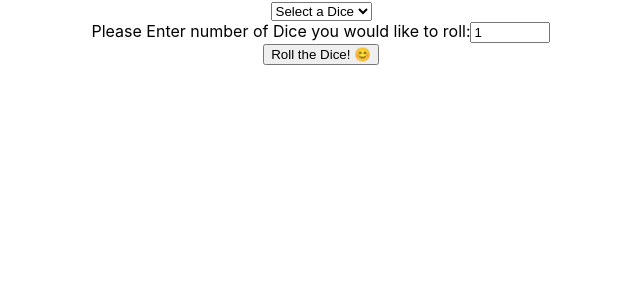
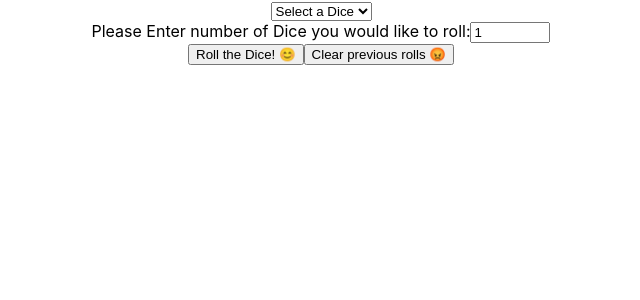
Before and after one commit to nonconventional/dice-roller, a React (Create React App) app: page / in a window 1280 px wide. Shown: the top 300 px of the page, without its empty margins (319-959 px from the left). Built offline with nearby package versions, Linux system fonts and the light colour scheme.

Commit message:
Clear rolls button (#9)
added button to clear dice rolls

```diff
--- a/src/App.js
+++ b/src/App.js
@@ -16,7 +16,7 @@ class App extends Component {
     });
   };
 
-  handleClick = event => {
+  handleRollClick = event => {
     event.preventDefault();
 
     const { numDice, numSides } = this.state;
@@ -30,6 +30,12 @@ class App extends Component {
     this.setState({ diceRolls });
   };
 
+  handleClearClick = event => {
+    event.preventDefault();
+
+    this.setState({ diceRolls: [] });
+  };
+
   render() {
     const numDice = this.state.numDice;
     const numSides = this.state.numSides;
@@ -39,6 +45,7 @@ class App extends Component {
 
     return (
       <div className="App">
+        <form>
           <select name="numSides" onChange={this.handleChange} value={numSides}>
             <option value={0}>Select a Dice</option>
             <option value={4}>D4</option>
@@ -63,7 +70,13 @@ class App extends Component {
             value={numDice}
           />
           <br />
-        <button onClick={this.handleClick}>{'Roll the Dice! 😊'}</button>
+          <button type="submit" onClick={this.handleRollClick}>
+            {'Roll the Dice! 😊'}
+          </button>
+          <button onClick={this.handleClearClick}>
+            {'Clear previous rolls 😡'}
+          </button>
+        </form>
         <br />
         {diceRolls.length > 0 && (
           <React.Fragment>
```
Lines whose indentation alone changed are shown as unchanged.
